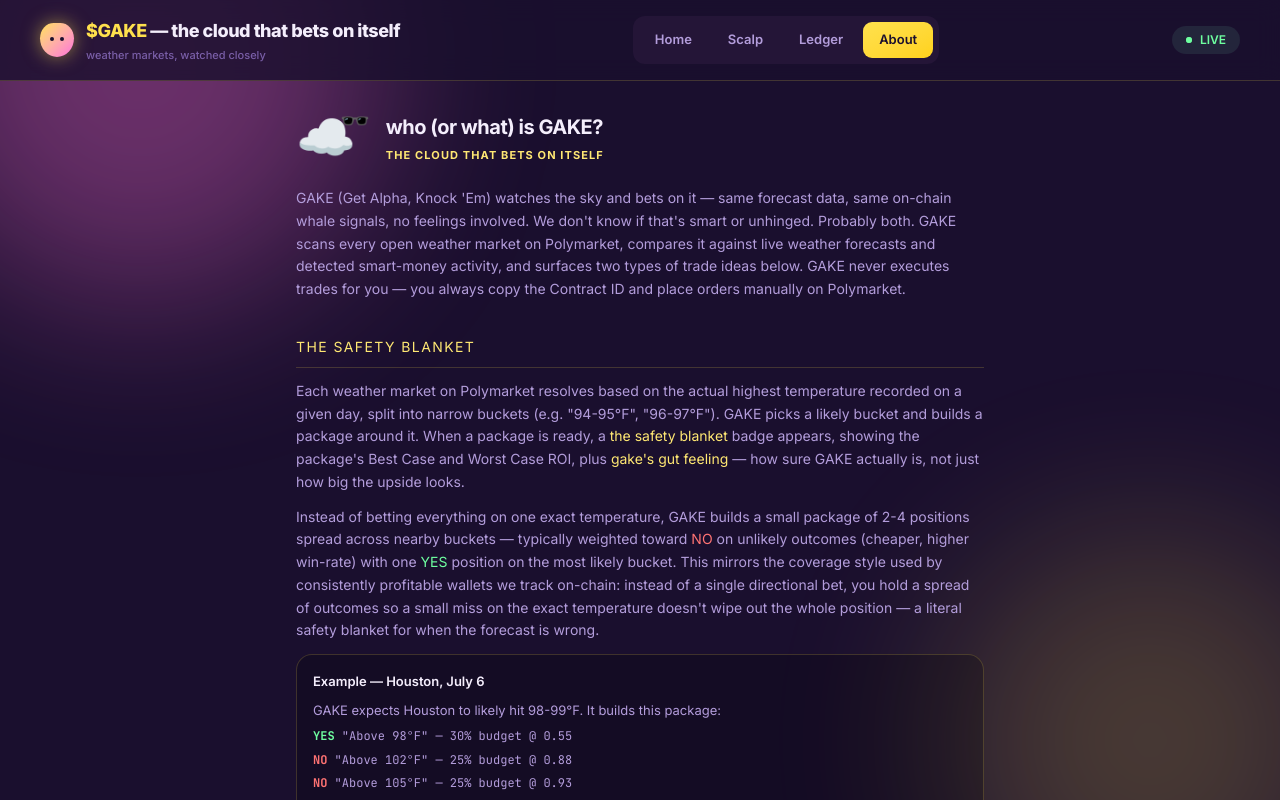
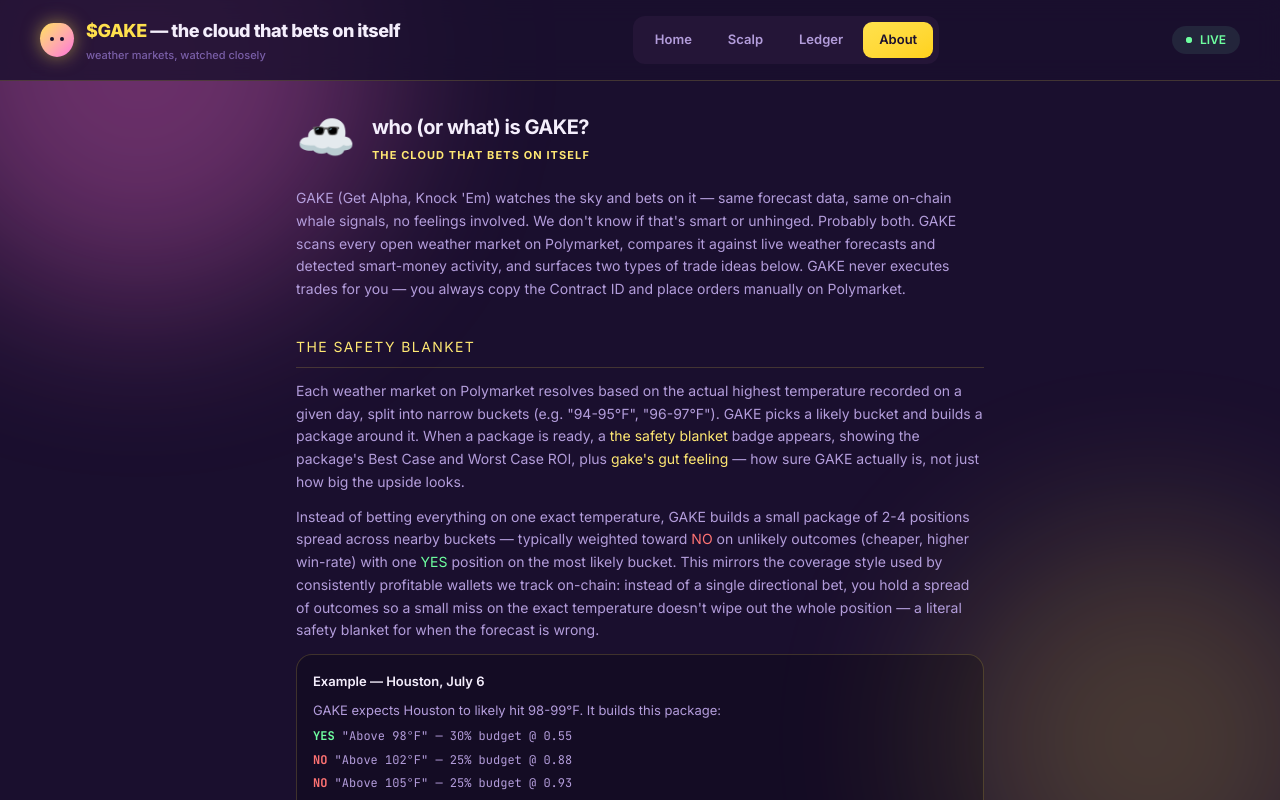
Before and after one commit to supeRIOr92/gake, a Next.js app: page /about in a window 1280 px wide. Shown: the top 800 px of the page. Built offline with nearby package versions, Linux system fonts and the light colour scheme.

Commit message:
fixing icon

```diff
--- a/app/about/page.tsx
+++ b/app/about/page.tsx
@@ -11,7 +11,7 @@ export default function AboutPage() {
     <div className="max-w-3xl mx-auto px-5 sm:px-10 py-8">
       <div className="flex items-start gap-4 mb-6">
         <span className="text-5xl leading-none select-none" aria-hidden>
-          ☁️<span className="inline-block -ml-4 -mt-2 align-top text-2xl">🕶️</span>
+          <span className="relative inline-block">☁️<span className="absolute top-[38%] left-1/2 -translate-x-1/2 -translate-y-1/2 text-2xl">🕶️</span></span>
         </span>
         <div>
           <h1 className="text-xl font-bold tracking-tight mb-1.5">who (or what) is GAKE?</h1>
--- a/app/page.tsx
+++ b/app/page.tsx
@@ -130,7 +130,7 @@ export default async function Home() {
       <div className="flex-1 min-w-0">
         <div className="flex items-start gap-4 mb-6 max-w-2xl">
           <span className="text-5xl leading-none select-none" aria-hidden>
-            ☁️<span className="inline-block -ml-4 -mt-2 align-top text-2xl">🕶️</span>
+            <span className="relative inline-block">☁️<span className="absolute top-[38%] left-1/2 -translate-x-1/2 -translate-y-1/2 text-2xl">🕶️</span></span>
           </span>
           <p className="text-[13.5px] text-[color:var(--text-dim)] leading-relaxed pt-1">
             GAKE watches the sky and bets on it — same forecast data, same
```
